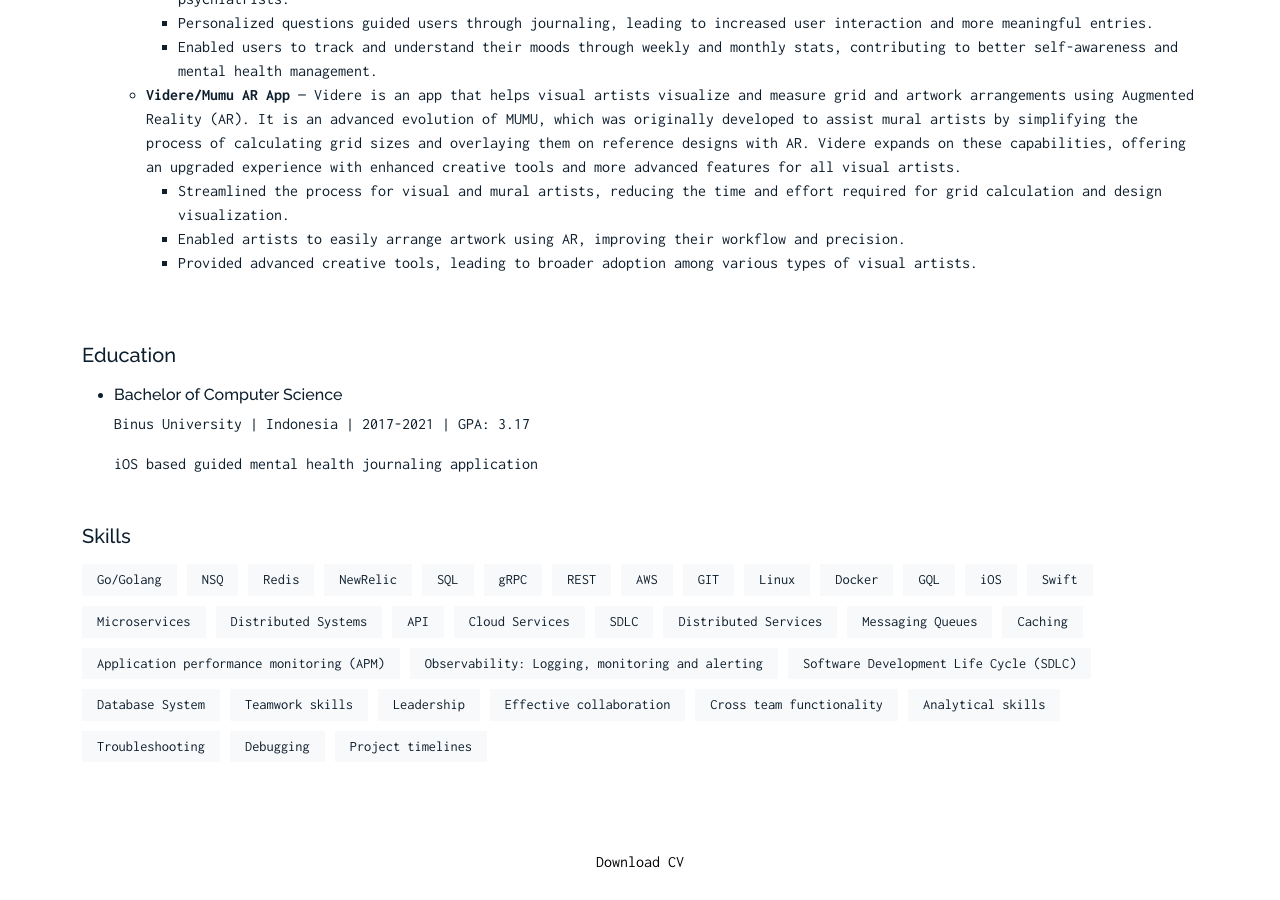
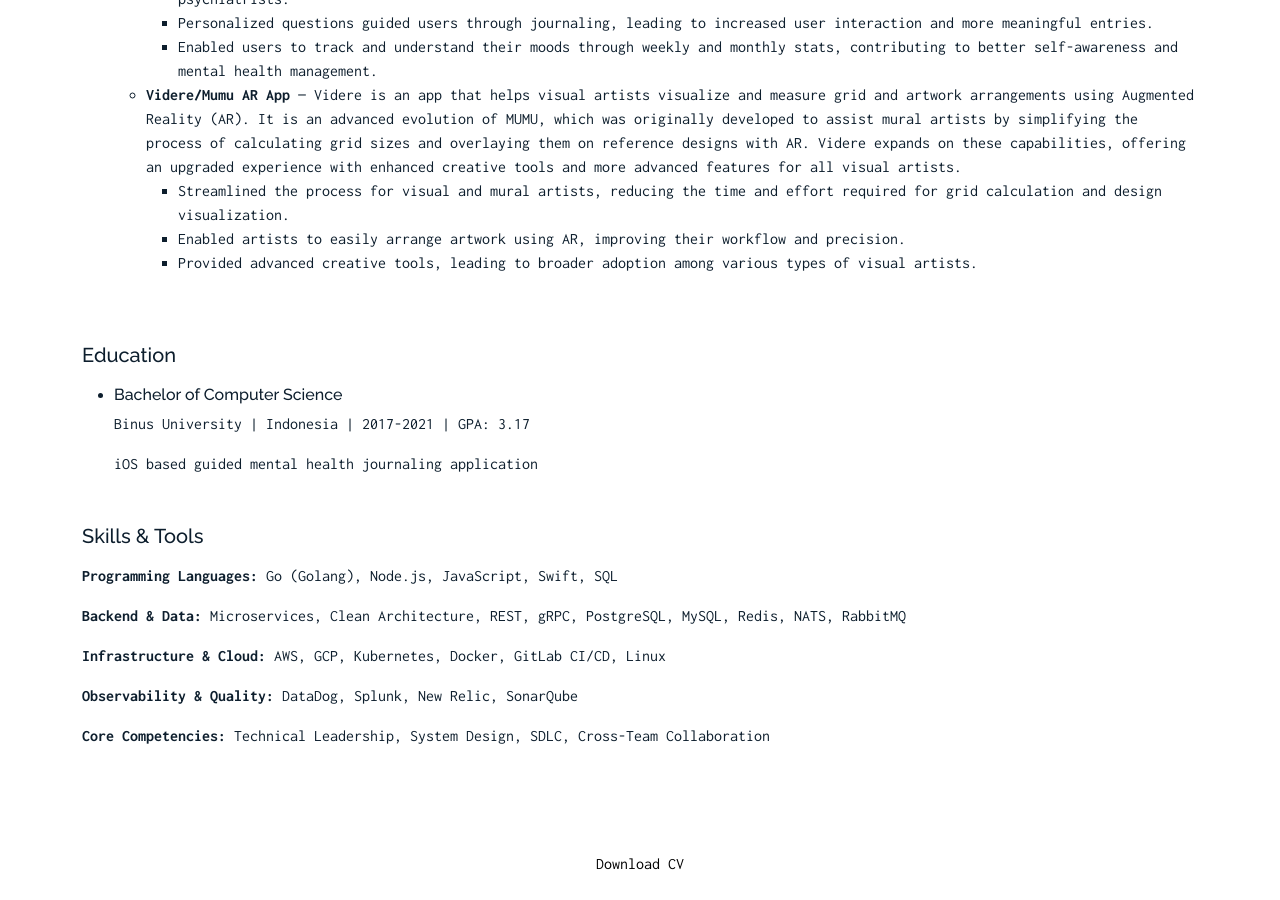
Before and after one commit to piresc/piresc.github.io, a Jekyll site: the page built from index.html, in a window 1280 px wide and 900 px high, scrolled down 2332 px. Built offline with Jekyll 4.4.1, drawn with Linux system fonts in a browser that asks for light colours.

Commit message:
upd skill

```diff
--- a/_data/skills.yml
+++ b/_data/skills.yml
@@ -1,34 +1,10 @@
-- Go/Golang
-- NSQ
-- Redis
-- NewRelic
-- SQL
-- gRPC
-- REST
-- AWS
-- GIT
-- Linux
-- Docker
-- GQL
-- iOS
-- Swift
-- Microservices
-- Distributed Systems
-- API
-- Cloud Services
-- SDLC
-- Distributed Services
-- Messaging Queues
-- Caching
-- Application performance monitoring (APM)
-- "Observability: Logging, monitoring and alerting"
-- Software Development Life Cycle (SDLC)
-- Database System
-- Teamwork skills
-- Leadership
-- Effective collaboration
-- Cross team functionality
-- Analytical skills
-- Troubleshooting
-- Debugging
-- Project timelines
+- category: Programming Languages
+  skills: Go (Golang), Node.js, JavaScript, Swift, SQL
+- category: Backend & Data
+  skills: Microservices, Clean Architecture, REST, gRPC, PostgreSQL, MySQL, Redis, NATS, RabbitMQ
+- category: Infrastructure & Cloud
+  skills: AWS, GCP, Kubernetes, Docker, GitLab CI/CD, Linux
+- category: Observability & Quality
+  skills: DataDog, Splunk, New Relic, SonarQube
+- category: Core Competencies
+  skills: Technical Leadership, System Design, SDLC, Cross-Team Collaboration
--- a/index.html
+++ b/index.html
@@ -81,12 +81,10 @@ layout: default
             {% endfor %}
           </ul>
 
-          <h3 class="h5 mb-3 mt-5">Skills</h3>
-          <div class="skill-tags">
-            {% for skill in site.data.skills %}
-            <span class="skill-tag">{{ skill }}</span>
-            {% endfor %}
-          </div>
+          <h3 class="h5 mb-3 mt-5">Skills & Tools</h3>
+          {% for skill_category in site.data.skills %}
+          <p><strong>{{ skill_category.category }}:</strong> {{ skill_category.skills }}</p>
+          {% endfor %}
         </div>
       </div>
     </div>
```
